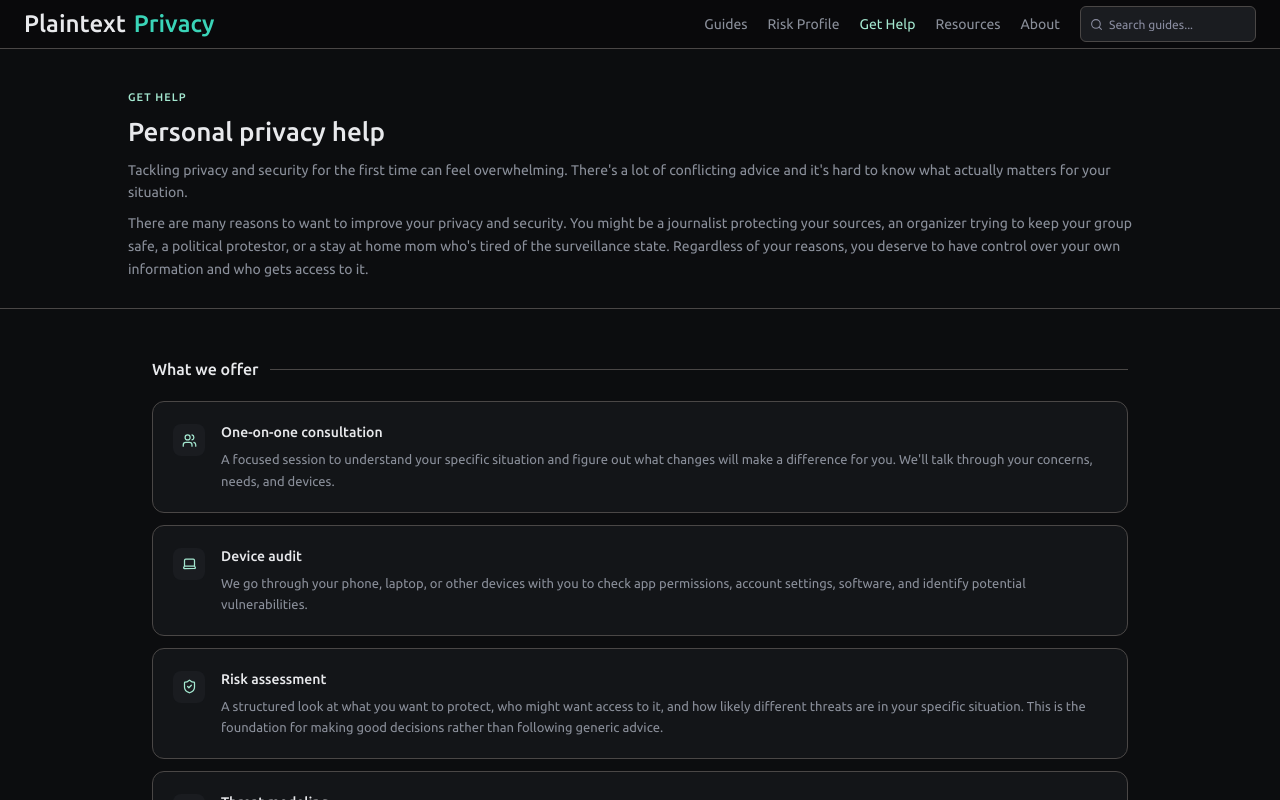
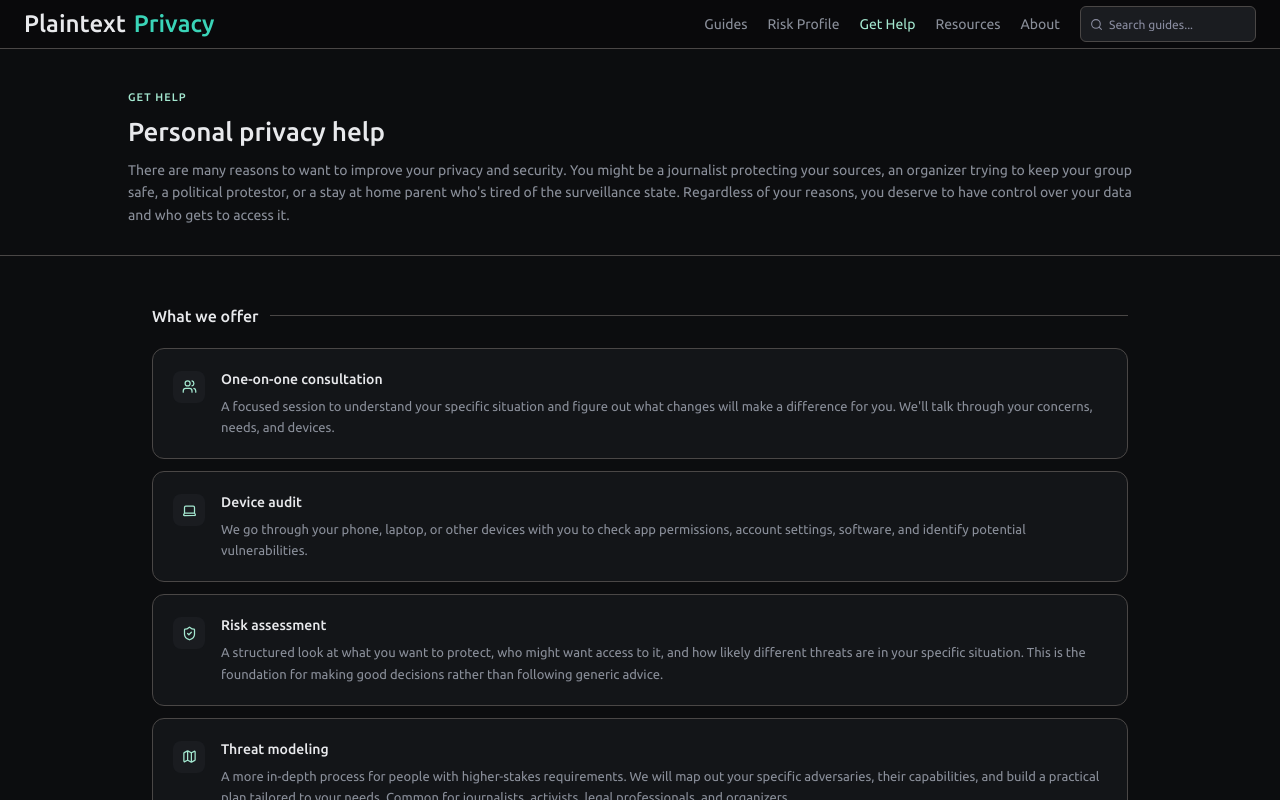
Before and after one commit to plaintextprivacy/plaintextprivacy, a React (Vite) app: page /help in a window 1280 px wide. Shown: the top 800 px of the page. Built offline with nearby package versions, Linux system fonts and the light colour scheme.

Commit message:
making more language more precise

```diff
--- a/src/pages/GetHelpPage.tsx
+++ b/src/pages/GetHelpPage.tsx
@@ -36,16 +36,11 @@ export const GetHelpPage = () => (
       title='Personal privacy help'
       description={
         <>
-          <p className='pb-2'>
-            Tackling privacy and security for the first time can feel overwhelming. There's a lot of
-            conflicting advice and it's hard to know what actually matters for your situation.
-          </p>
           <p>
             There are many reasons to want to improve your privacy and security. You might be a
             journalist protecting your sources, an organizer trying to keep your group safe, a
-            political protestor, or a stay at home mom who's tired of the surveillance state.
-            Regardless of your reasons, you deserve to have control over your own information and
-            who gets access to it.
+            political protestor, or a stay at home parent who's tired of the surveillance state.
+            Regardless of your reasons, you deserve to have control over your data and who gets to access it.
           </p>
         </>
       }
--- a/src/pages/RiskProfilePage.tsx
+++ b/src/pages/RiskProfilePage.tsx
@@ -51,8 +51,6 @@ const ThreatModelingBlurb = () => {
               A lot of privacy advice is given without considering a person's individual
               situation. You hear 'use a VPN,' 'use Signal,' 'delete your social media'. Threat
               modeling is the practice of answering those questions before reaching for tools.
-              It's a guide to thinking clearly about your situation so that the changes you
-              make are the ones that actually matter for <em>you</em>.
             </p>
 
             <p>
```
